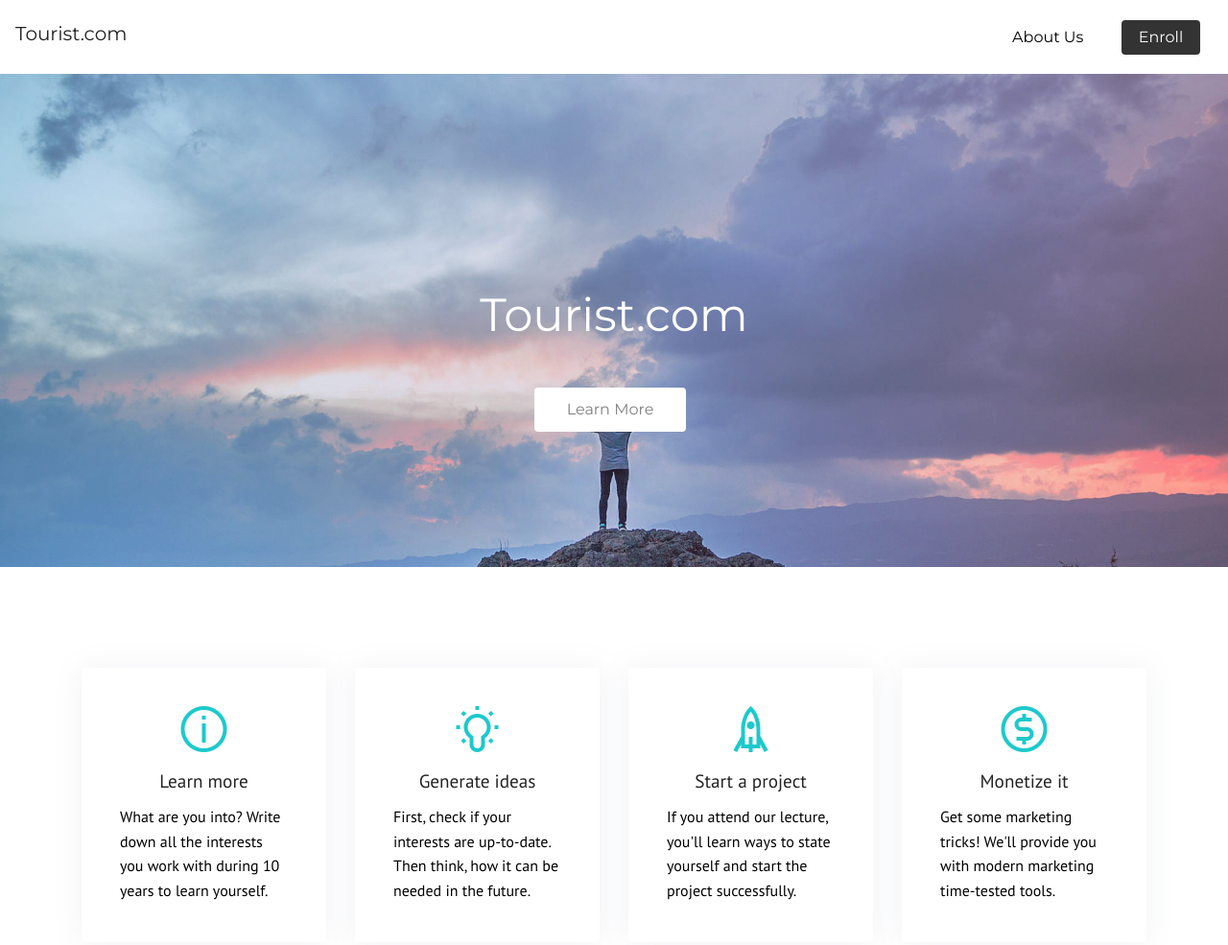
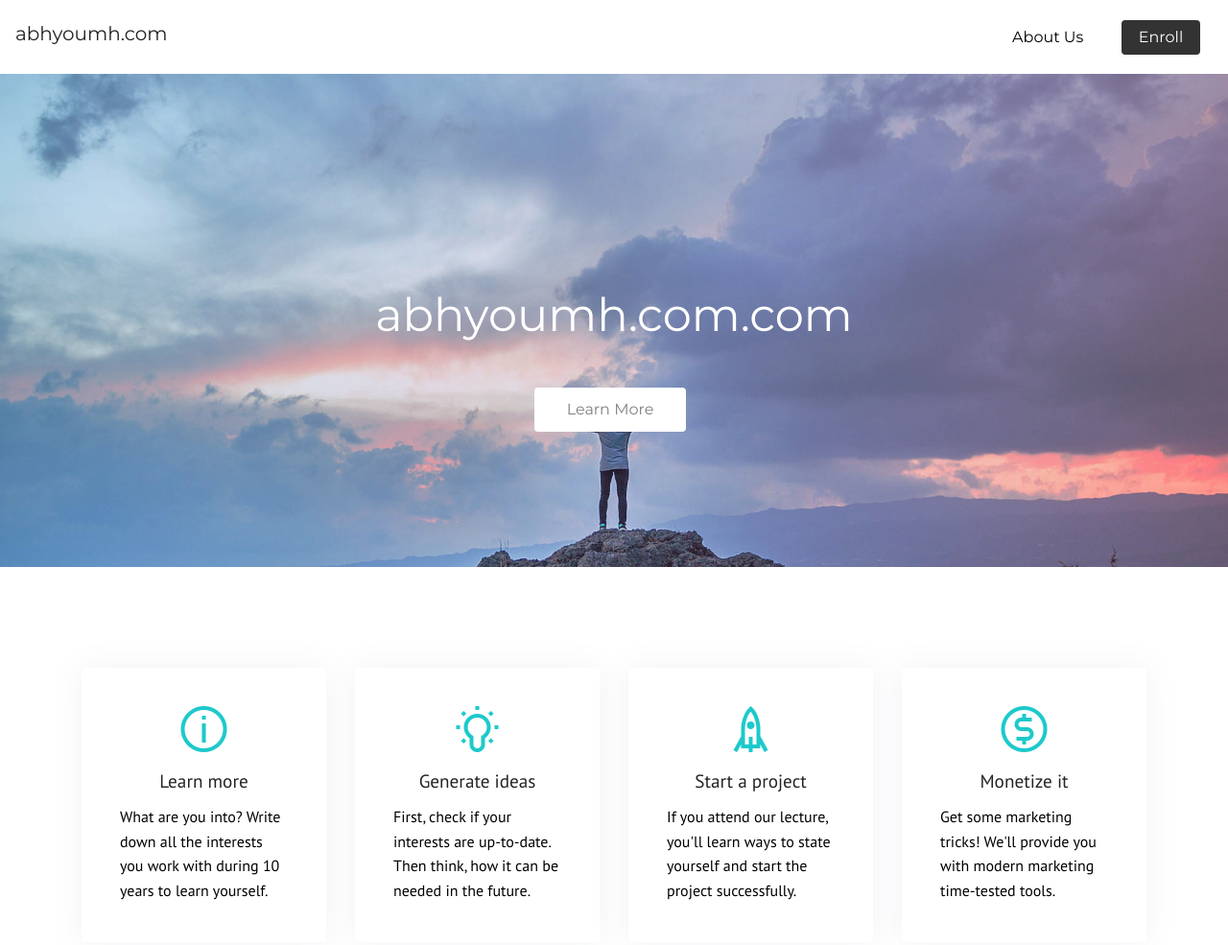
Before and after one commit to 75atyam/tourist.com, a plain HTML site: page index.html in a window 1280 px wide. Shown: the top 985 px of the page at 96% size. Drawn offline with Linux system fonts and the light colour scheme; files whose address does not match are found by name.

Commit message:
Update index.html

```diff
--- a/index.html
+++ b/index.html
@@ -32,7 +32,7 @@
         <div class="navbar-brand">
 
             <span class="navbar-caption-wrap"><h1 class="navbar-caption text-black display-4" href="#">
-                    <h1>Tourist.com</h1></span>
+                    <h1>abhyoumh.com</h1></span>
         </div>
         <button class="navbar-toggler" type="button" data-toggle="collapse" data-target="#navbarSupportedContent" aria-controls="navbarNavAltMarkup" aria-expanded="false" aria-label="Toggle navigation">
             <div class="hamburger">
@@ -71,7 +71,7 @@
     <div class="container align-left">
         <div class="row justify-content-center">
             <div class="media-container-column mbr-white col-md-10">
-                <h1 class="mbr-section-title align-center pb-3 mbr-fonts-style display-1">Tourist.com</h1>
+                <h1 class="mbr-section-title align-center pb-3 mbr-fonts-style display-1">abhyoumh.com.com</h1>
 
                 <div class="mbr-section-btn align-center pt-3"><a class="btn btn-md btn-white display-4" href="">Learn More</a></div>
             </div>
```
